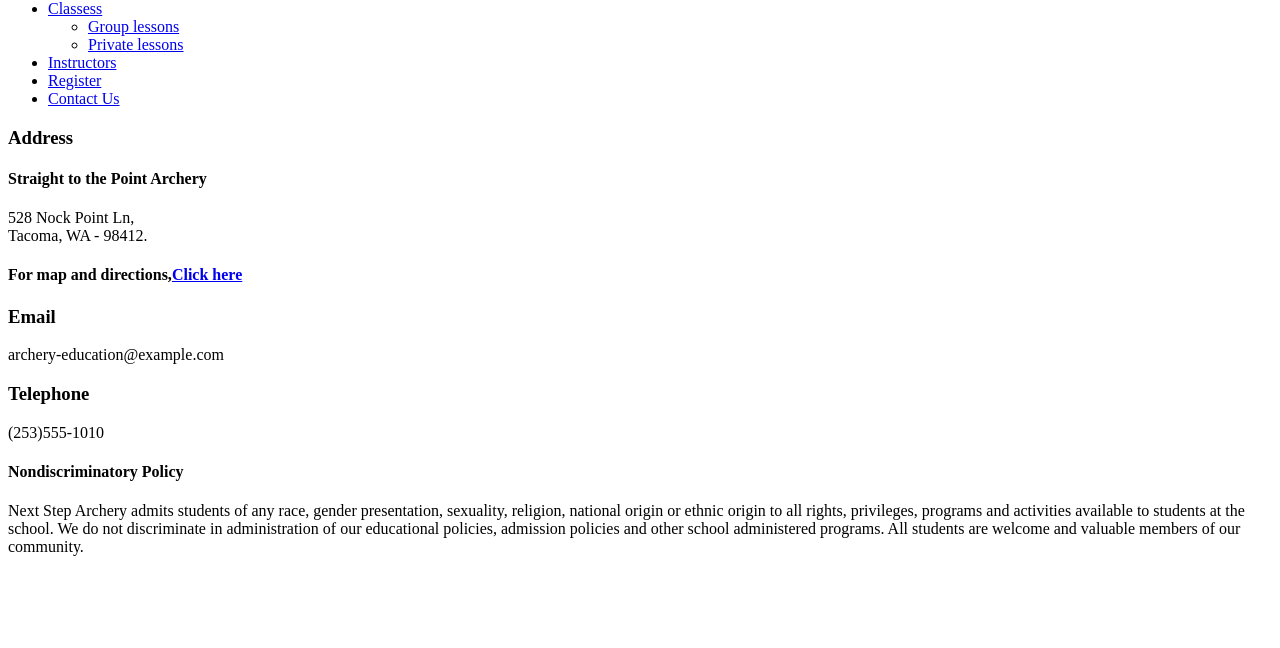
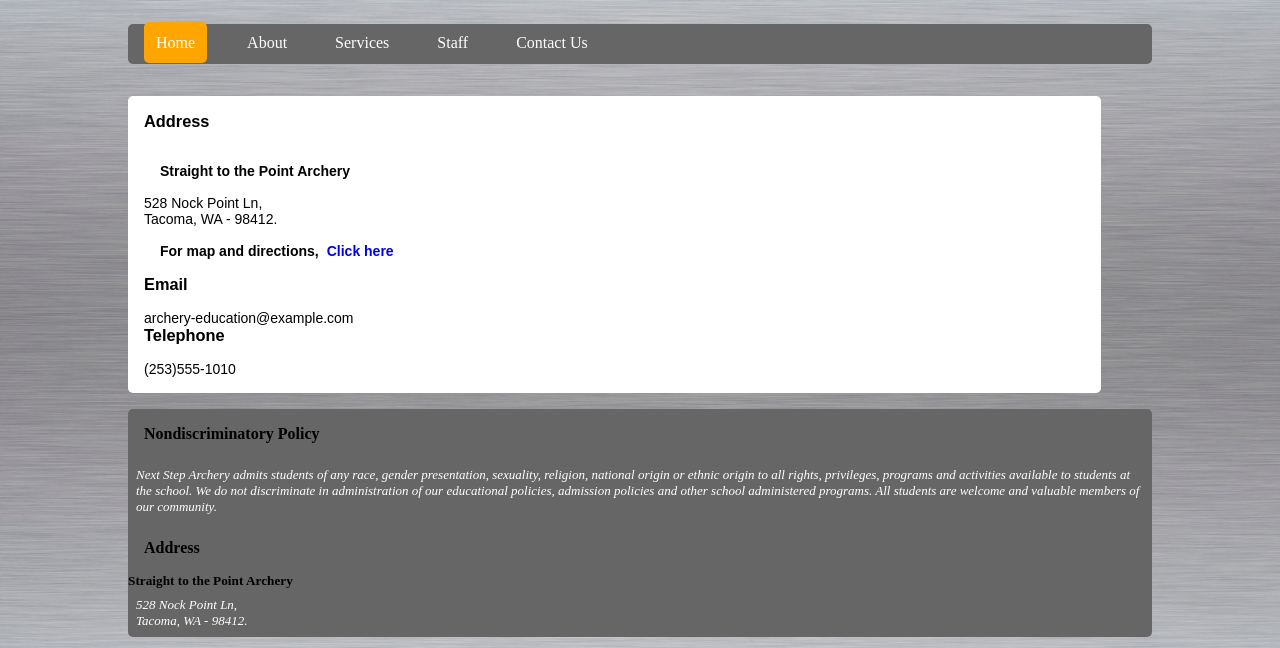
Before and after one commit to devaraje/straight-to-the-point, a plain HTML site: page contact.html in a window 1280 px wide. Shown: the part 152-800 px from the top of the page. Drawn offline with Linux system fonts and the light colour scheme.

Commit message:
updated index & contact page designs

```diff
--- a/contact.html
+++ b/contact.html
@@ -3,34 +3,30 @@
   <head>
     <title>Contact us</title>
     <meta charset="utf-8">
-  </head>
+        <link rel="stylesheet" type="text/css" href="styles/stylesheet.css">
+
     <body>
+      <header>
+            <div class="mainheader">
+            <img src="images/logo.jpg" alt="logo">
+            <h1>Straight to the Point Archery</h1>
+            </div>
+          </header>
 
-    <header>
-      <h1>Straight to the Point Archery</h1>
+            <div class="nav">
               <nav>
               <ul>
-          <li><a href="#">Home</a></li>
-          <li><a href="#">About</a>
-                <ul>
-                  <li><a href="#">Clients</a></li>
-                  <li><a href="#">Teachers</a></li>
-                </ul>
-          </li>
-          <li><a href="#">Classess</a>
-               <ul>
-                 <li><a href="#">Group lessons</a></li>
-                 <li><a href="#">Private lessons</a></li>
-              </ul>
-          </li>
-          <li><a href="#">Instructors</a></li>
-          <li><a href="#">Register</a></li>
-          <li><a href="#">Contact Us</a></li>
+                <li  class="active"><a href="../straight-to-the-point/index.html">Home</a></li>
+                <li><a href="#">About</a></li>
+                <li><a href="../straight-to-the-point/services.html">Services</a></li>
+                <li><a href="../straight-to-the-point/staff.html">Staff</a></li>
+                <li><a href="../straight-to-the-point/contact.html">Contact Us</a></li>
+
               </ul>
             </nav>
-    </header>
+        </div>
 
-    <article>
+      <article class="maincontent1">
         <h3>Address</h3>
           <h4>Straight to the Point Archery</h4>
             <p>528 Nock Point Ln,<br>
@@ -42,10 +38,14 @@
             <p>(253)555-1010</p>
       </article>
 
-    <footer>
+      <footer class="mainfooter">
       <h4>Nondiscriminatory Policy</h4>
       <p>Next Step Archery admits students of any race, gender presentation, sexuality, religion, national origin or ethnic origin to all rights, privileges, programs and activities available to students at the school. We do not discriminate in administration of our educational policies, admission policies and other school administered programs. All students are welcome and valuable members of our community.
       </p>
+      <h4>Address</h4>
+          <h5>Straight to the Point Archery</h5>
+            <p>528 Nock Point Ln,<br>
+              Tacoma, WA - 98412.</p>
     </footer>
 
   </body>
--- a/styles/stylesheet.css
+++ b/styles/stylesheet.css
@@ -43,34 +43,48 @@ body{
   nav ul{
   float:left;
   list-style: none;
-
 }
-
  nav li{
   float: left;
   list-style: none;
   text-decoration: none;
+   padding: .65rem 1rem;
 }
 .nav a{
 color:#FFF;
 text-decoration: none;
 padding: .5rem;
 }
-/*article{
-width:100%;
-height: auto;
-border-top:1rem solid black;
-}*/
+
+.nav a:hover, a:active{
+  background-color: orange;
+  color:#666;
+  padding:.75rem;
+  border-radius: 5px;
+  -webkit-border-radius: 5px;
+  -moz-border-radius: 5px;
+}
+nav .active a:link{
+  background-color: orange;
+  text-shadow: none;
+  border-radius: 5px;
+  -webkit-border-radius: 5px;
+  -moz-border-radius: 5px;
+  padding:.75rem;
+
+
+}
+
 .promo{
   clear: both;
-  margin-left: 7rem;
+
   background-color: black;
   background: linear-gradient(gray, white,gray);
   background-position: center;
   color:black;
   text-align: center;
   padding: 1rem;
-  width:80%;
+  width:100%;
   border-radius: 5px;
   -webkit-border-radius: 5px;
   -moz-border-radius: 5px;
@@ -91,21 +105,25 @@ border-top:1rem solid black;
     -webkit-border-radius: 5px;
     -moz-border-radius: 5px;
     overflow: auto;
+    font-family: Arial, 'Lucida Sans Unicode';
+    font-size: 87.5%;
 }
 .maincontent1 img{
   float: left;
   width:40%;
   margin-right: 1rem;
 }
-
-p{
-  overflow: auto;
-
+.maincontent2 img{
+  float:right;
+  width:40%;
+  margin-left: 1rem;
 }
 .maincontent2{
     float: left;
     background-color: #FFF;
     width:95%;
+    font-family: Arial, 'Lucida Sans Unicode';
+    font-size: 87.5%;
     padding: 1rem;
     margin-top: 1rem;
     margin-bottom: 1rem;
@@ -113,6 +131,7 @@ p{
   -webkit-border-radius: 5px;
   -moz-border-radius: 5px;
 }
+
 .top-sidebar {
   width:30%;
   float:right;
@@ -168,7 +187,6 @@ margin-top: 1rem;
    border-radius: 5px;
   -webkit-border-radius: 5px;
   -moz-border-radius: 5px;
-  margin-top: 3rem;
 }
 h4{
 padding:1rem;
--- a/stylesheet.css
+++ /dev/null
@@ -1,14 +0,0 @@
-h3{
-font-family: sans-serif;
-color: slateblue;
-}
-h4{
-font-family:serif;
-color:darkmagenta;
-font-size: 500;
-
-}
-p{
-font-family: serif;
-color:dimgrey;
-font-size: 1rem;}
```
Also changed, not shown: index.html (+12 -9 lines). Lines whose indentation alone changed are shown as unchanged.
